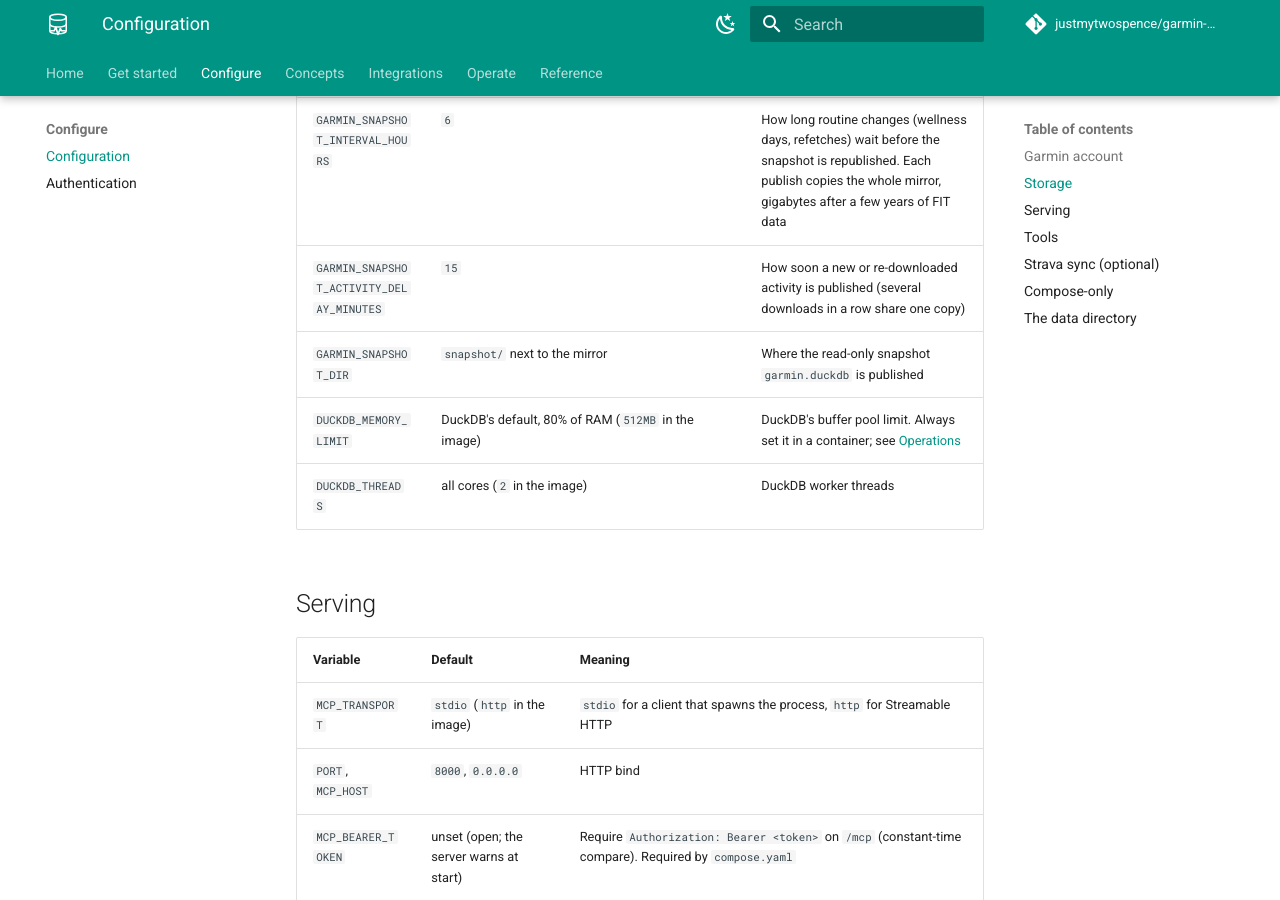
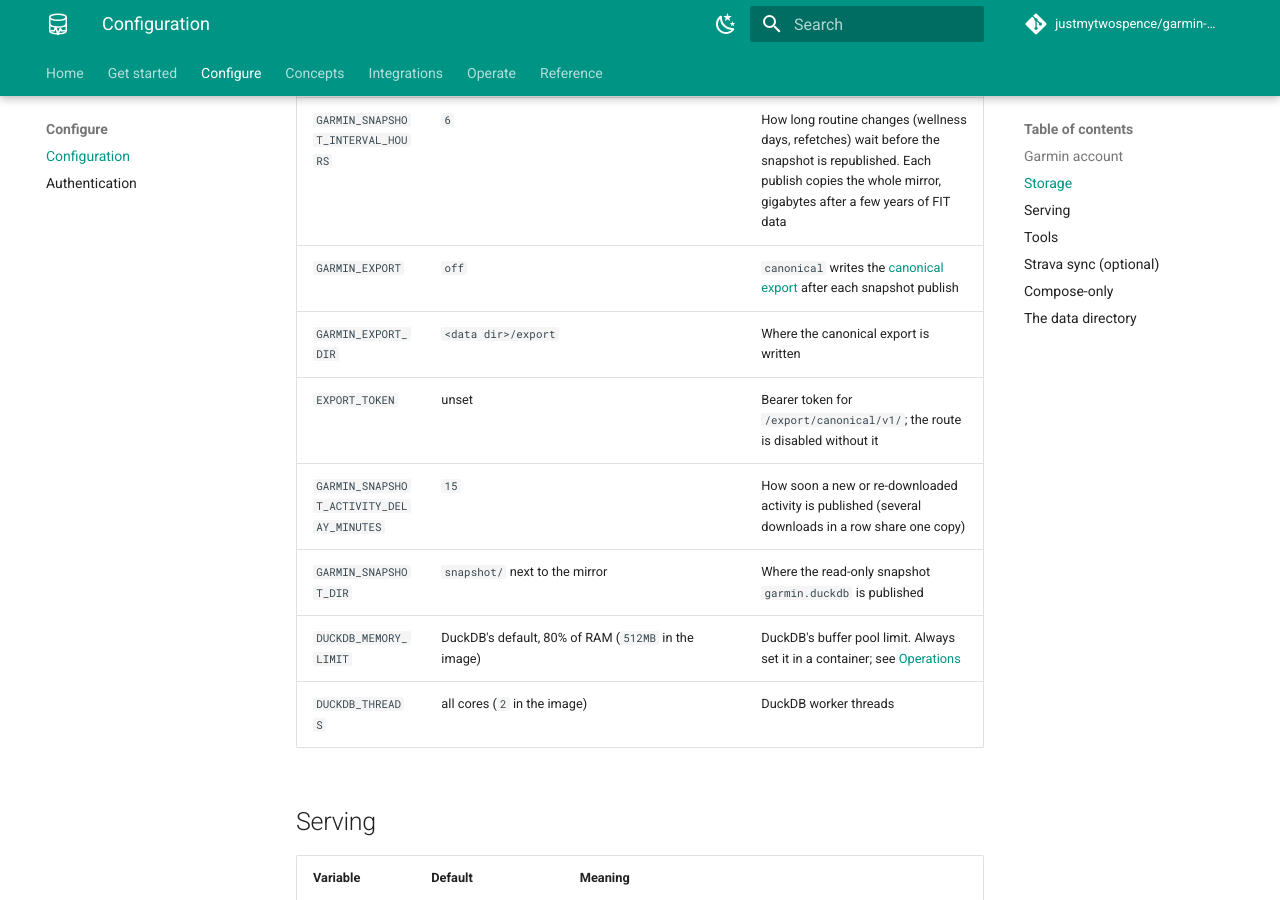
Before and after one commit to justmytwospence/garmin-mcp, an MkDocs documentation site: the page built from docs/configuration.md, in a window 1280 px wide and 900 px high, scrolled down 1082 px. Built offline with MkDocs 1.6.1 and Material for MkDocs 9.7.7, drawn with Linux system fonts in a browser that asks for light colours; comment, search, counter and statistics services are not loaded.

Commit message:
docs: canonical export

```diff
--- a/docs/configuration.md
+++ b/docs/configuration.md
@@ -18,6 +18,9 @@
 |---|---|---|
 | `GARMIN_DB_PATH` | the user data directory: `~/.local/share/garmin-mcp/garmin.duckdb` (Linux, or `$XDG_DATA_HOME`), `~/Library/Application Support/garmin-mcp/garmin.duckdb` (macOS), `%LOCALAPPDATA%\garmin-mcp\garmin.duckdb` (Windows); `/data/garmin.duckdb` in the image | The mirror. FIT files go to `fit/` next to it, DuckDB's spill files to `duckdb-tmp/`. One process at a time |
 | `GARMIN_SNAPSHOT_INTERVAL_HOURS` | `6` | How long routine changes (wellness days, refetches) wait before the snapshot is republished. Each publish copies the whole mirror, gigabytes after a few years of FIT data |
+| `GARMIN_EXPORT` | `off` | `canonical` writes the [canonical export](canonical-export.md) after each snapshot publish |
+| `GARMIN_EXPORT_DIR` | `<data dir>/export` | Where the canonical export is written |
+| `EXPORT_TOKEN` | unset | Bearer token for `/export/canonical/v1/`; the route is disabled without it |
 | `GARMIN_SNAPSHOT_ACTIVITY_DELAY_MINUTES` | `15` | How soon a new or re-downloaded activity is published (several downloads in a row share one copy) |
 | `GARMIN_SNAPSHOT_DIR` | `snapshot/` next to the mirror | Where the read-only snapshot `garmin.duckdb` is published |
 | `DUCKDB_MEMORY_LIMIT` | DuckDB's default, 80% of RAM (`512MB` in the image) | DuckDB's buffer pool limit. Always set it in a container; see [Operations](operations.md#memory) |
--- a/mkdocs.yml
+++ b/mkdocs.yml
@@ -61,6 +61,7 @@
   - Integrations:
       - Extras: extras.md
       - Strava sync: strava-sync.md
+      - Canonical export: canonical-export.md
   - Operate:
       - Operations: operations.md
       - Troubleshooting: troubleshooting.md
```
Also changed, not shown: CHANGELOG.md (+4 -0 lines), docs/canonical-export.md (added, +26 -0 lines).
